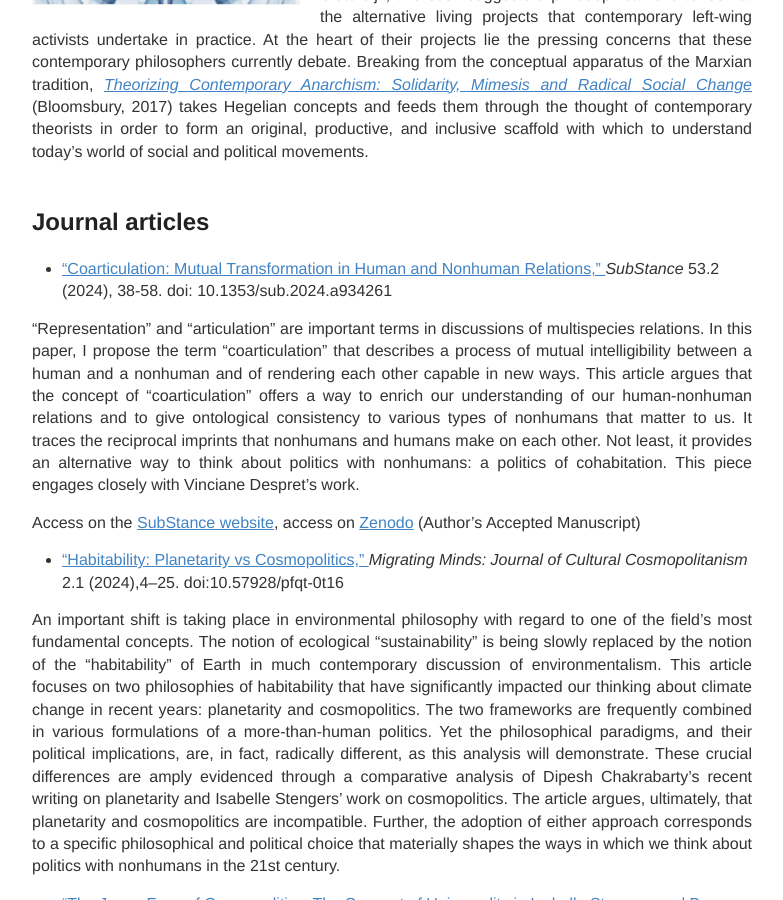
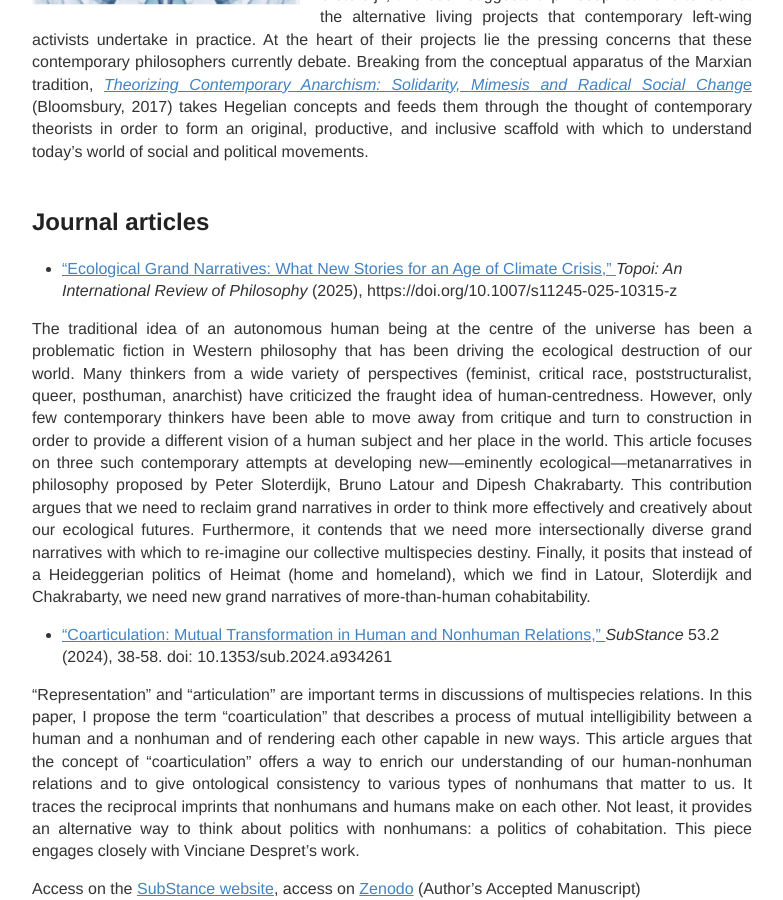
Before and after one commit to IJanicka/IJanicka.github.io, a Jekyll site: the page built from publications.md, in a window 1280 px wide and 900 px high, scrolled down 859 px. Shown: the whole window, without its empty margins (248-1031 px from the left). Built offline with Jekyll 4.4.1, drawn with Linux system fonts in a browser that asks for light colours.

Commit message:
Update publications.md

```diff
--- a/publications.md
+++ b/publications.md
@@ -19,6 +19,10 @@ The turn of the Millennium demonstrated a fully-fledged revival and fusion of va
   </div>
 </div>
   <h2>Journal articles</h2>
+
+* <a href="https://link.springer.com/epdf/10.1007/s11245-025-10315-z?sharing_token=Lynlt0Ru8DxY_Gwu7gc86_e4RwlQNchNByi7wbcMAY7DeXOZ0DxFmrxl_8-8iaJSy0v4KmoYm9opdpVzf9OFYPVuC5Nl9YuzULWkCsfYuegtxf1sfhd2HOuoLAEt6BsmmYomWH9jyD6UKHnZ-q0w1kZGXk3IHUFWbpjcle46pQ0%3D" target="_blank"> "Ecological Grand Narratives: What New Stories for an Age of Climate Crisis," </a> *Topoi: An International Review of Philosophy* (2025), https://doi.org/10.1007/s11245-025-10315-z <br>
+
+The traditional  idea  of  an  autonomous  human  being  at  the  centre  of  the  universe  has  been  a  problematic  fiction  in Western philosophy that has been driving the ecological destruction of our world. Many thinkers from a wide variety of perspectives (feminist, critical race, poststructuralist, queer, posthuman, anarchist) have criticized the fraught idea of human-centredness. However, only few contemporary thinkers have been able to move away from critique and turn to construction in order to provide a different vision of a human subject and her place in the world. This article focuses on three such contemporary attempts at developing new—eminently ecological—metanarratives in philosophy proposed by Peter Sloterdijk, Bruno Latour and Dipesh Chakrabarty. This contribution argues that we need to reclaim grand narratives in order to think more effectively and creatively about our ecological futures. Furthermore, it contends that we need more intersectionally diverse grand narratives with which to re-imagine our collective multispecies destiny. Finally, it posits that instead of a Heideggerian politics of Heimat (home and homeland), which we find in Latour, Sloterdijk and Chakrabarty, we need new grand narratives of more-than-human cohabitability. <br>
 
 * <a href="https://muse.jhu.edu/pub/1/article/934261" target="_blank"> "Coarticulation: Mutual Transformation in Human and Nonhuman Relations," </a> *SubStance* 53.2 (2024), 38-58. doi: 10.1353/sub.2024.a934261<br>
 
```
